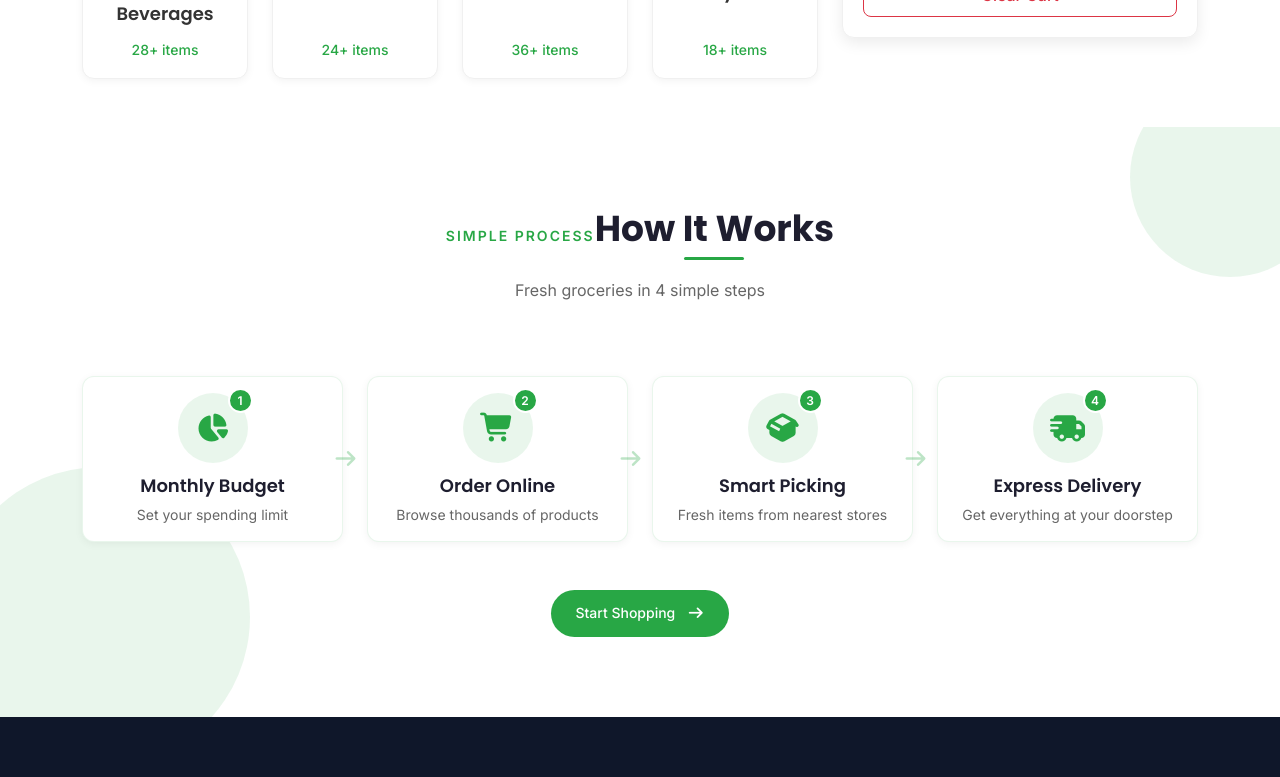
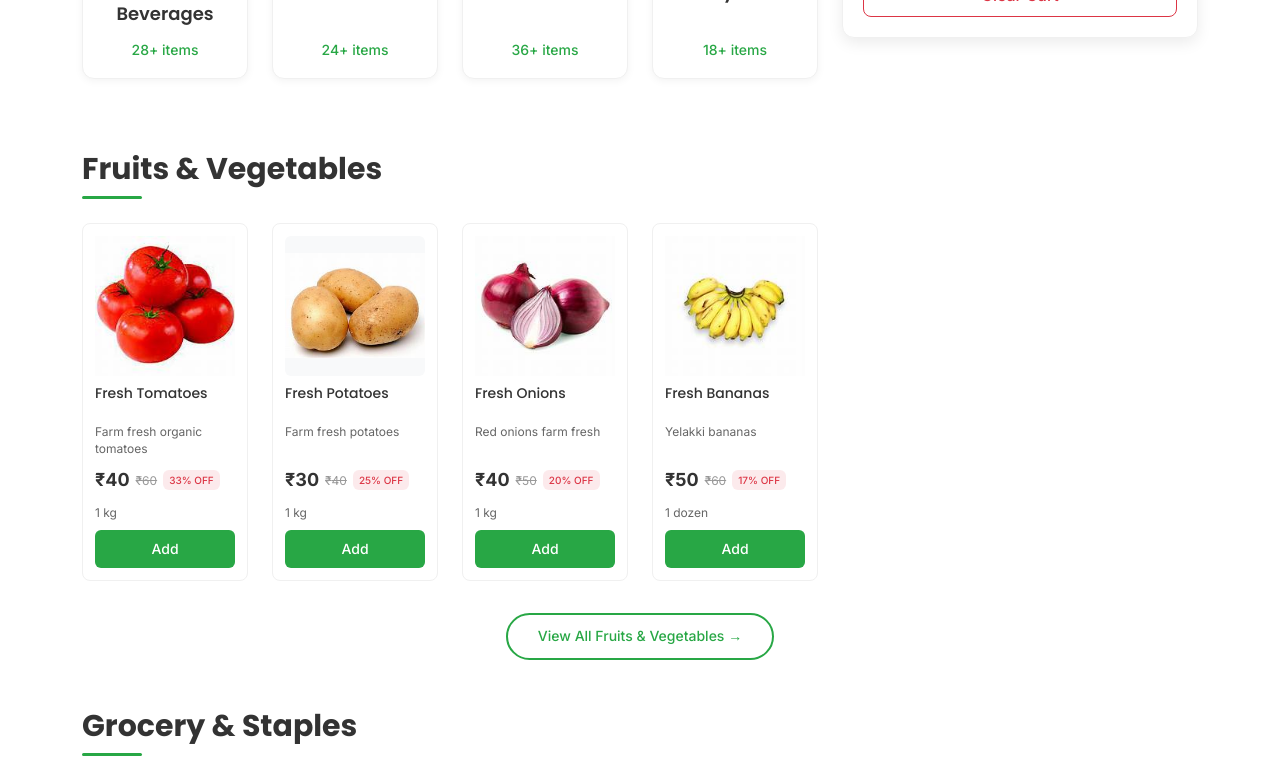
Before and after one commit to vyshnavs0003-sys/budgetbasket-pro-v2, a React (Vite) app: page / in a window 1280 px wide. Shown: the part 1280-2057 px from the top of the page. Built offline with nearby package versions, Linux system fonts and the light colour scheme.

Commit message:
feat: created reusable product card component add it to home page as product rows

```diff
--- /dev/null
+++ b/src/components/ui/ProductsCard.css
@@ -0,0 +1,155 @@
+/* ProductCard.css */
+.product-card {
+  border: 1px solid var(--border-light);
+  border-radius: var(--radius-md);
+  padding: var(--space-3);
+  background: var(--white);
+  transition: var(--transition-base);
+  height: 100%;
+  display: flex;
+  flex-direction: column;
+}
+
+.product-card:hover {
+  box-shadow: var(--shadow-md);
+  transform: translateY(-2px);
+}
+
+.product-image {
+  width: 100%;
+  height: 140px;
+  display: flex;
+  align-items: center;
+  justify-content: center;
+  margin-bottom: var(--space-2);
+  background-color: var(--bg-light);
+  border-radius: var(--radius-sm);
+}
+
+.product-image img {
+  max-width: 100%;
+  max-height: 100%;
+  object-fit: contain;
+}
+
+.product-info {
+  flex: 1;
+  display: flex;
+  flex-direction: column;
+}
+
+.product-name {
+  font-size: var(--text-sm);
+  font-weight: var(--font-medium);
+  margin-bottom: var(--space-1);
+  color: var(--text-main);
+  line-height: 1.3;
+  height: 2.6em;
+  overflow: hidden;
+  display: -webkit-box;
+  -webkit-box-orient: vertical;
+  text-overflow: ellipsis;
+}
+
+.product-description {
+  font-size: var(--text-xs);
+  color: var(--text-secondary);
+  margin-bottom: var(--space-2);
+  line-height: 1.4;
+  height: 2.8em;
+  overflow: hidden;
+  display: -webkit-box;
+  -webkit-box-orient: vertical;
+  text-overflow: ellipsis;
+}
+
+.price-section {
+  display: flex;
+  align-items: center;
+  gap: 6px;
+  margin-bottom: var(--space-2);
+  flex-wrap: wrap;
+}
+
+.current-price {
+  font-size: var(--text-md);
+  font-weight: var(--font-bold);
+  color: var(--text-main);
+}
+
+.original-price {
+  font-size: var(--text-xs);
+  color: var(--text-light);
+  text-decoration: line-through;
+}
+
+.discount {
+  font-size: 10px;
+  color: var(--danger);
+  background: rgba(220, 53, 69, 0.1);
+  padding: 2px 6px;
+  border-radius: var(--radius-sm);
+  font-weight: var(--font-medium);
+}
+
+.product-unit {
+  font-size: var(--text-xs);
+  color: var(--text-secondary);
+  margin-bottom: var(--space-2);
+}
+
+.add-btn {
+  width: 100%;
+  background: var(--primary);
+  color: var(--white);
+  border: none;
+  padding: var(--space-2) var(--space-3);
+  border-radius: var(--radius-sm);
+  font-size: var(--text-sm);
+  font-weight: var(--font-medium);
+  cursor: pointer;
+  transition: var(--transition-fast);
+  margin-top: auto;
+}
+
+.add-btn:hover {
+  background: var(--primary-dark);
+}
+
+/* Responsive adjustments */
+@media (max-width: 768px) {
+  .product-card {
+    padding: var(--space-2);
+  }
+  .product-image {
+    height: 120px;
+  }
+  .product-name {
+    font-size: 12px;
+    height: 2.4em;
+  }
+  .product-description {
+    font-size: 10px;
+    height: 2.4em;
+  }
+  .current-price {
+    font-size: var(--text-sm);
+  }
+  .add-btn {
+    padding: 6px;
+    font-size: 12px;
+  }
+}
+
+@media (max-width: 480px) {
+  .product-image {
+    height: 100px;
+  }
+  .price-section {
+    gap: 4px;
+  }
+  .discount {
+    font-size: 9px;
+    padding: 1px 4px;
+  }
+}
--- /dev/null
+++ b/src/components/ui/ProductsCard.jsx
@@ -0,0 +1,30 @@
+import React from 'react';
+import './ProductsCard.css';
+
+const ProductCard = ({ product }) => {
+  const discount = Math.round(((product.originalPrice - product.price) / product.originalPrice) * 100);
+
+  return (
+    <div className="product-card">
+      <div className="product-image">
+        <img src={product.image} alt={product.name} />
+      </div>
+
+      <div className="product-info">
+        <h3 className="product-name">{product.name}</h3>
+        <p className="product-description">{product.description}</p>
+
+        <div className="price-section">
+          <span className="current-price">₹{product.price}</span>
+          <span className="original-price">₹{product.originalPrice}</span>
+          <span className="discount">{discount}% OFF</span>
+        </div>
+
+        <p className="product-unit">{product.unit}</p>
+        <button className="add-btn">Add</button>
+      </div>
+    </div>
+  );
+};
+
+export default ProductCard;
--- /dev/null
+++ b/src/pages/Home.css
@@ -0,0 +1,21 @@
+.view-all-btn {
+  background: transparent;
+  color: var(--primary);
+  border: 2px solid var(--primary);
+  padding: 10px 30px;
+  border-radius: var(--radius-full);
+  font-size: var(--text-sm);
+  font-weight: var(--font-medium);
+  cursor: pointer;
+  transition: var(--transition-base);
+  display: inline-flex;
+  align-items: center;
+  gap: 8px;
+}
+
+.view-all-btn:hover {
+  background: var(--primary);
+  color: var(--white);
+  transform: translateY(-2px);
+  box-shadow: var(--shadow-green);
+}
--- a/src/pages/Home.jsx
+++ b/src/pages/Home.jsx
@@ -1,10 +1,11 @@
-import React from 'react';
+import React, { useState, useEffect } from 'react';
 import HeroBanner from '../components/ui/home-ui/HeroBanner';
 import CategoryCard from '../components/ui/CategoryCard';
 import MyBasket from '../components/ui/MyBasket';
 import HowItWorks from '../components/ui/home-ui/HowItWorks';
+import ProductsCard from '../components/ui/ProductsCard';
 
-// Import category images (same as before)
+
 import groceryImg from '../assets/images/grocery.jpg';
 import fruitsImg from '../assets/images/fruits-veg.jpg';
 import dairyImg from '../assets/images/dairy.jpg';
@@ -13,8 +14,13 @@ import drinksImg from '../assets/images/drinks.jpg';
 import homeCareImg from '../assets/images/home-care.jpg';
 import personalCareImg from '../assets/images/personal-care.jpg';
 import babyCareImg from '../assets/images/baby-care.jpg';
+import "./Home.css";
+
+import productsData from '../data/products.json';
 
 const Home = () => {
+  const [products, setProducts] = useState([]);
+
   const categories = [
     { name: "Grocery & Staples", image: groceryImg, itemCount: 45, link: "/category/grocery-and-staples" },
     { name: "Fruits & Vegetables", image: fruitsImg, itemCount: 38, link: "/category/fruits-and-vegetables" },
@@ -25,6 +31,25 @@ const Home = () => {
     { name: "Personal Care", image: personalCareImg, itemCount: 36, link: "/category/personal-care" },
     { name: "Baby Care", image: babyCareImg, itemCount: 18, link: "/category/baby-care" },
   ];
+
+  const productCategories = [
+    "Fruits & Vegetables",
+    "Grocery & Staples",
+    "Dairy & Bakery",
+    "Snacks & Branded Food",
+    "Drinks & Beverages",
+    "Home Care",
+    "Personal Care",
+    "Baby Care"
+  ];
+
+  useEffect(() => {
+    setProducts(productsData.products || productsData);
+  }, []);
+
+  const getProductsByCategory = (categoryName) => {
+    return products.filter(p => p.category === categoryName).slice(0, 5);
+  };
 
   return (
     <div>
@@ -74,6 +99,37 @@ const Home = () => {
         </div>
       </section>
 
+      {/* Product Rows */}
+      {productCategories.map((category) => {
+        const categoryProducts = getProductsByCategory(category);
+        if (categoryProducts.length === 0) return null;
+
+        return (
+          <section key={category} className="category-row py-4">
+            <div className="container">
+              <h2 className="app-section-title mb-4">{category}</h2>
+
+              <div className="row">
+                {categoryProducts.map(product => (
+                  <div key={product.id} className="col-lg-2 col-md-3 col-6 mb-3">
+                    <ProductsCard product={product} />
+                  </div>
+                ))}
+              </div>
+
+              <div className="text-center mt-3">
+                <button
+                  className="view-all-btn"
+                  onClick={() => window.location.href = `/category/${category.toLowerCase().replace(/ & /g, '-').replace(/ /g, '-')}`}
+                >
+                  View All {category} →
+                </button>
+              </div>
+            </div>
+          </section>
+        );
+      })}
+
       {/* How It Works */}
       <HowItWorks />
     </div>
```
